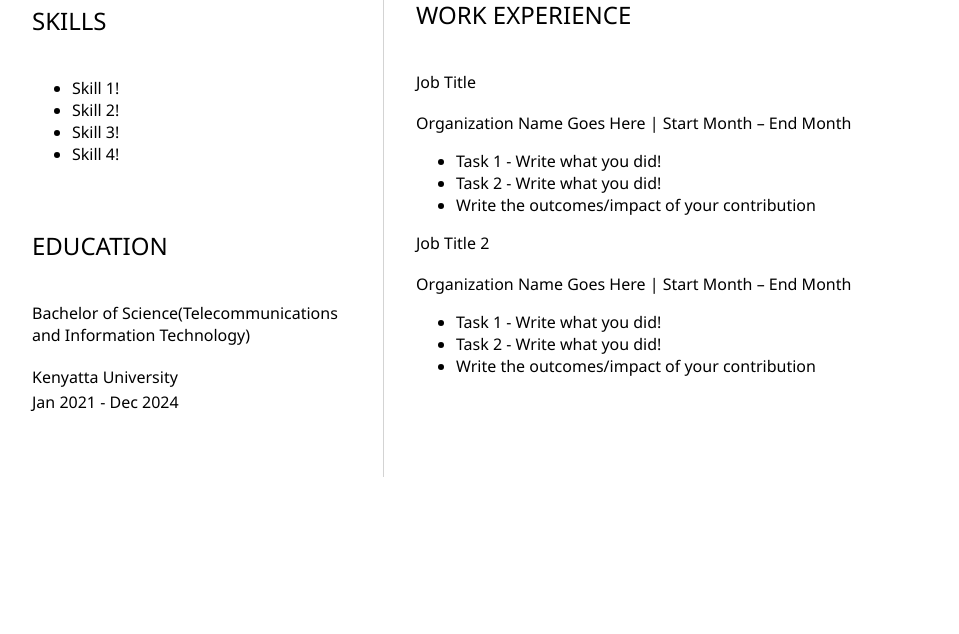
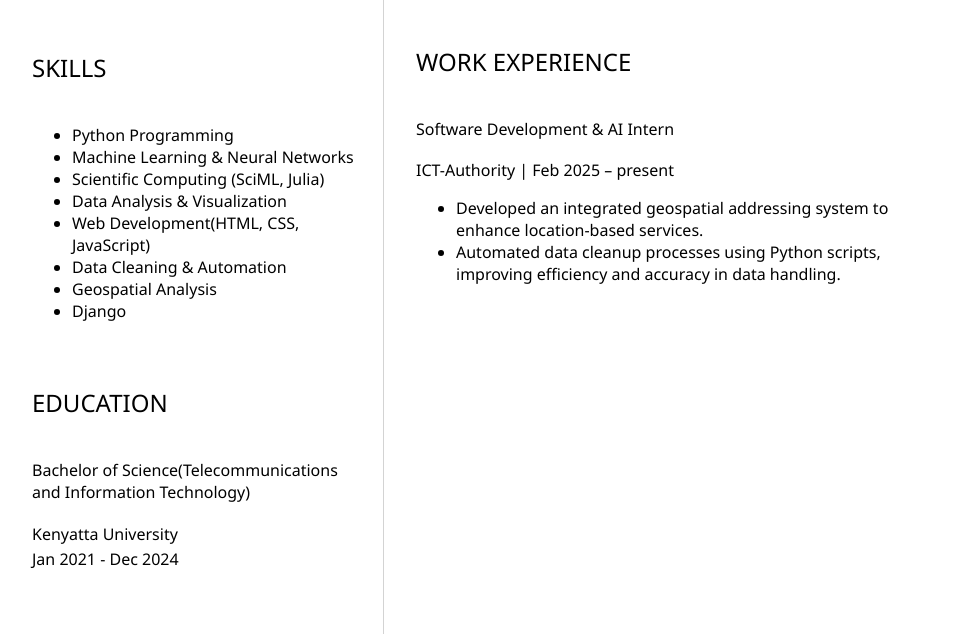
Before and after one commit to Eddychege/createresume, a plain HTML site: page index.html in a window 1280 px wide. Shown: the part 469-1103 px from the top of the page, without its empty margins (160-1119 px from the left). Before the commit the page ends 946 px from the top, so only its background shows below. Drawn offline with Linux system fonts and the light colour scheme.

Commit message:
Add skiils and work experience in their respective sections

```diff
--- a/index.html
+++ b/index.html
@@ -10,7 +10,7 @@
 			<!-- resume header with your name and title -->
 			<h1>Eddie Chege</h1>
 			<hr>
-			Faculty Demo
+			<h2>Scientific Computing & Machine Learning Enthusiast</h2>
 			<hr>
 		</header>
 		<main>
@@ -35,10 +35,14 @@
 					<h2>SKILLS</h2>
 					<!-- your skills -->
                     <ul>
-                        <li>Skill 1!</li>
-                        <li>Skill 2!</li>
-                        <li>Skill 3!</li>
-                        <li>Skill 4!</li>
+                       <li>Python Programming</li>
+                        <li>Machine Learning & Neural Networks</li>
+                        <li>Scientific Computing (SciML, Julia)</li>
+                        <li>Data Analysis & Visualization</li>
+                        <li>Web Development(HTML, CSS, JavaScript)</li>
+                        <li>Data Cleaning & Automation</li>
+                        <li>Geospatial Analysis</li>
+                        <li>Django</li>
                     </ul>
 				</section>
 				<section>
@@ -62,26 +66,13 @@
 				<section>
 					<h2>WORK EXPERIENCE</h2>
 					<!-- your work experience -->
-                    <h3>Job Title</h3>
+                    <h3>Software Development & AI Intern</h3>
                     <p>
-                        Organization Name Goes Here | Start Month – End Month
+                        ICT-Authority | Feb 2025 – present
                     </p>
                     <ul>
-                            <li>Task 1 - Write what you did!</li>
-                            <li>Task 2 - Write what you did!</li>
-                            <li>Write the outcomes/impact of your contribution</li>
-
-                    </ul>
-
-                    <h3>Job Title 2</h3>
-                    <p>
-                        Organization Name Goes Here | Start Month – End Month
-                    </p>
-                    <ul>
-                            <li>Task 1 - Write what you did!</li>
-                            <li>Task 2 - Write what you did!</li>
-                            <li>Write the outcomes/impact of your contribution</li>
-
+                           <li>Developed an integrated geospatial addressing system to enhance location-based services.</li>
+                        <li>Automated data cleanup processes using Python scripts, improving efficiency and accuracy in data handling.</li>
                     </ul>
 				</section>
 			</article>
```
